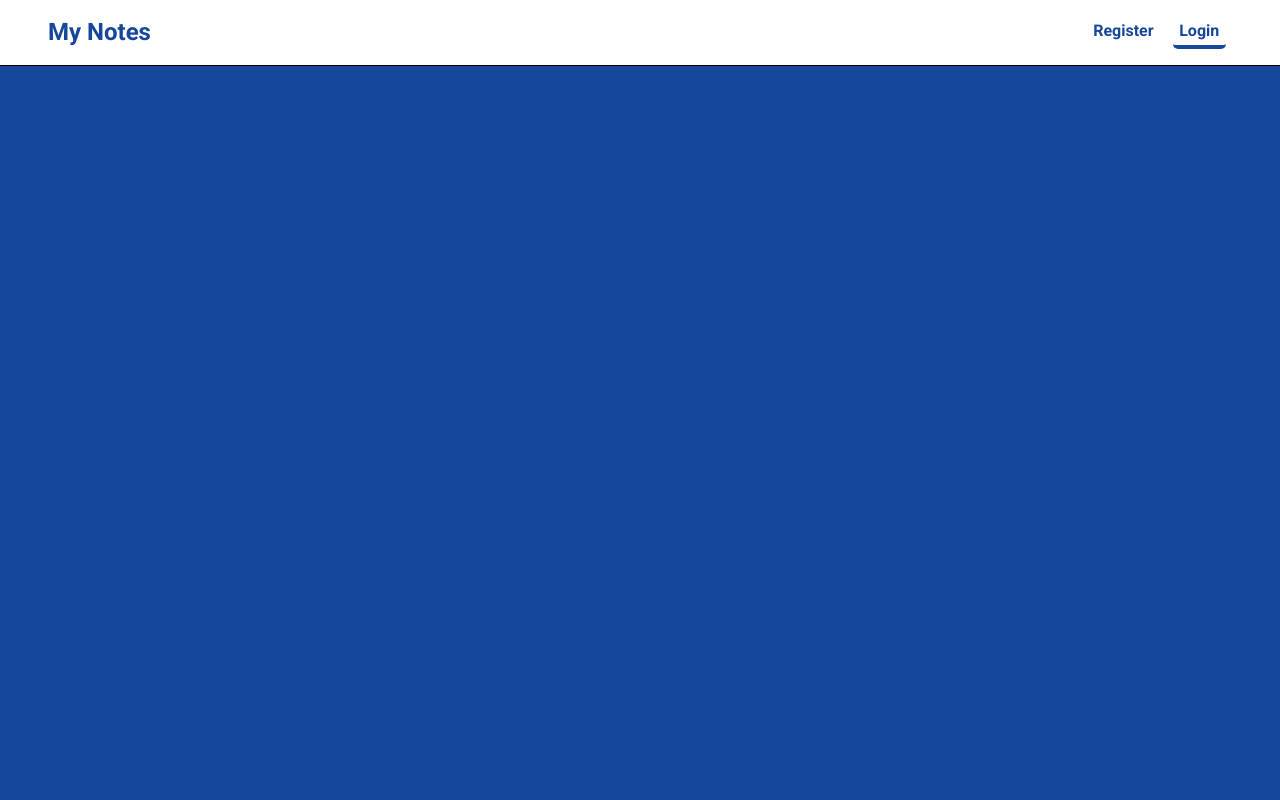
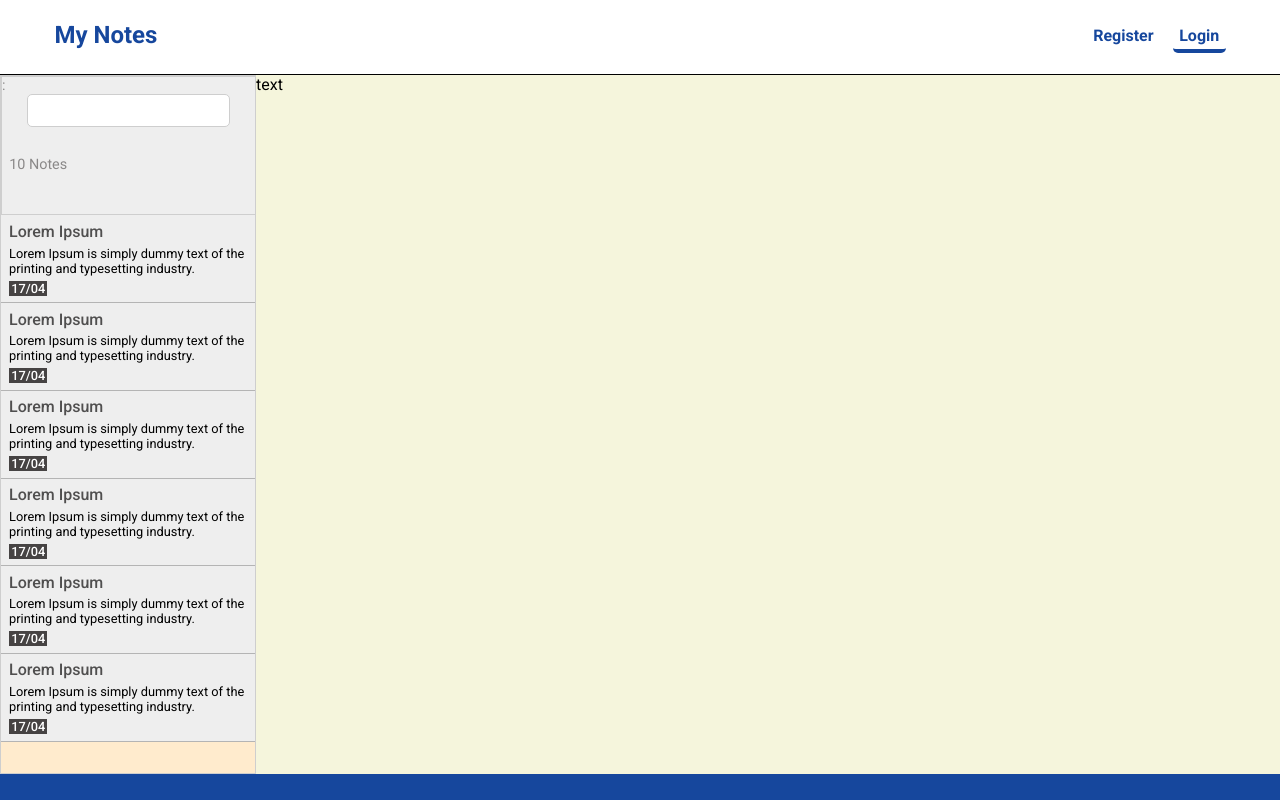
Before and after one commit to fabiopenha/MyNotes, a React (Create React App) app: page /notes in a window 1280 px wide. Built offline with nearby package versions, Linux system fonts and the light colour scheme.

Commit message:
Criação do menu aside com barra de rolagem dos notes

```diff
--- a/src/components/navbar/index.js
+++ b/src/components/navbar/index.js
@@ -4,7 +4,7 @@ import styles from './Navbar.module.css';
 const Navbar = () => (
     <nav className={styles.navbar}>
         <div className={styles.navbar_logo}>
-            <h2>My Notes</h2>
+            <Link to='/'><h2>My Notes</h2></Link>
         </div>
         <ul>
             <li>
--- a/src/components/pages/home/index.js
+++ b/src/components/pages/home/index.js
@@ -1,5 +1,6 @@
+import { Link } from 'react-router-dom';
 import styles from './Home.module.css';
-import presentation from '../../../presentation.png'
+import presentation from '../../../presentation.png';
 const Home = () => {
     return (
         <div className={styles.home_container}>
@@ -18,7 +19,7 @@ const Home = () => {
                     </p>
 
                     <div>
-                        <button>Register for free now</button>
+                        <Link to='/register'><button>Register for free now</button></Link>
                     </div>
                 </div>
 
--- a/src/components/pages/login/index.js
+++ b/src/components/pages/login/index.js
@@ -24,7 +24,7 @@ const Login = () => {
                     />
                     <div className={styles.btn_container}>
                         <span><Link to='/login'>Create an account or</Link></span>
-                        <Link to='/dashboard'><Button text='Login' /></Link>
+                        <Link to='/notes'><Button text='Login' /></Link>
                     </div>
                 </form>
             </div>
--- /dev/null
+++ b/src/components/pages/notes/Notes.module.css
@@ -0,0 +1,93 @@
+.notes_container {
+    top: 75px;
+    position: absolute;
+    width: 100%;
+    height: 87.4vh;
+    background-color: beige;
+    display: flex;
+}
+
+.notes_container .notes_aside {
+    width: 20%;
+    height: 100%;
+    background-color: blanchedalmond;
+    border: 1px solid #cecece;
+}
+
+.notes_container .main_content {
+    width: 100%;
+    height: 20%;
+    background-color: #EEEEEE;
+    color: #8a8888;
+    border: 1px solid #cecece;
+    border-right: none;
+}
+
+.notes_container .box_note {
+    display: flex;
+    align-items: center;
+    padding-bottom: 1em;
+}
+
+.notes_container input {
+    margin: 0 auto;
+    width: 80%;
+    margin-bottom: 1em;
+}
+
+.notes_container .time {
+    padding-left: .5em;
+    padding-bottom: .5em;
+    font-size: .9em;
+}
+
+.notes_container .allcards {
+    overflow-y: scroll;
+    height: 80%;
+}
+
+.notes_container .content_dynamic {
+    width: 100%;
+    background-color: #EEEEEE;
+    display: flex;
+    justify-content: flex-start;
+    flex-direction: column;
+    padding-left: .5em;
+    padding-bottom: .4em;
+    border-bottom: 1px solid rgb(180, 180, 180);
+    flex-wrap: wrap;
+    cursor: pointer;
+}
+
+.notes_container .content_dynamic:hover {
+    background-color: #d4d1d1;
+}
+
+.notes_container .title {
+    font-size: 1em;
+    font-weight: 500;
+    color:#504f4f ;
+    padding-top: .4em;
+    padding-bottom: .3em;
+}
+
+.notes_container .bodytext {
+    width: 100%;
+    font-size: .8em;
+    padding-bottom: .4em;
+}
+
+.notes_container span {
+    width: 3em;
+    font-size: .8em;
+    font-weight: 500;
+    color: white;
+    background-color: rgb(70, 67, 67);
+    display: flex;
+    align-items: center;
+    justify-content: center;
+}
+
+.notes_container ul {
+    list-style: none;
+}
--- /dev/null
+++ b/src/components/pages/notes/index.js
@@ -0,0 +1,84 @@
+import styles from '../notes/Notes.module.css';
+import Input from '../../../components/forms/Input'
+const Notes = () => {
+    return (
+        <aside className={styles.notes_container}>
+            <div className={styles.notes_aside}>
+                <div className={styles.main_content}>
+                    <div className={styles.box_note}><Input/></div>
+                    <div className={styles.time}><p>10 Notes</p></div>
+                </div>
+                <div className={styles.allcards}>
+                    <div className={styles.content_dynamic}>
+                        <p className={styles.title}>Lorem Ipsum</p>
+                        <div className={styles.bodytext}>
+                            <p>Lorem Ipsum is simply dummy text of the printing
+                            and typesetting industry.
+                            </p>
+                        </div>
+                        <span><p>17/04</p></span>
+                    </div>
+
+                    <div className={styles.content_dynamic}>
+                        <p className={styles.title}>Lorem Ipsum</p>
+                        <div className={styles.bodytext}>
+                            <p>Lorem Ipsum is simply dummy text of the printing
+                            and typesetting industry.
+                            </p>
+                        </div>
+                        <span><p>17/04</p></span>
+                    </div>
+                    <div className={styles.content_dynamic}>
+                        <p className={styles.title}>Lorem Ipsum</p>
+                        <div className={styles.bodytext}>
+                            <p>Lorem Ipsum is simply dummy text of the printing
+                            and typesetting industry.
+                            </p>
+                        </div>
+                        <span><p>17/04</p></span>
+                    </div>
+                    <div className={styles.content_dynamic}>
+                        <p className={styles.title}>Lorem Ipsum</p>
+                        <div className={styles.bodytext}>
+                            <p>Lorem Ipsum is simply dummy text of the printing
+                            and typesetting industry.
+                            </p>
+                        </div>
+                        <span><p>17/04</p></span>
+                    </div>
+                    <div className={styles.content_dynamic}>
+                        <p className={styles.title}>Lorem Ipsum</p>
+                        <div className={styles.bodytext}>
+                            <p>Lorem Ipsum is simply dummy text of the printing
+                            and typesetting industry.
+                            </p>
+                        </div>
+                        <span><p>17/04</p></span>
+                    </div>
+                    <div className={styles.content_dynamic}>
+                        <p className={styles.title}>Lorem Ipsum</p>
+                        <div className={styles.bodytext}>
+                            <p>Lorem Ipsum is simply dummy text of the printing
+                            and typesetting industry.
+                            </p>
+                        </div>
+                        <span><p>17/04</p></span>
+                    </div>
+
+                </div>
+
+            </div>
+
+
+
+
+            <div>
+                text
+            </div>
+        </aside>
+
+
+    )
+}
+
+export default Notes;
--- a/src/components/pages/register/index.js
+++ b/src/components/pages/register/index.js
@@ -30,7 +30,7 @@ const Register = () => {
                     />
                     <div className={styles.btn_container}>
                         <span><Link to='/login'>Login or</Link></span>
-                        <Link to='/dashboard'><Button text='Register'/></Link>
+                        <Link to='/notes'><Button text='Register'/></Link>
                     </div>
                 </form>
             </div>
--- a/src/components/routes/index.js
+++ b/src/components/routes/index.js
@@ -4,6 +4,7 @@ import Home from '../pages/home';
 import Container from '../container';
 import Register from "../pages/register";
 import Login from '../pages/login';
+import Notes from '../pages/notes';
 
 const RouterBrowser = () => {
     return (
@@ -17,6 +18,9 @@ const RouterBrowser = () => {
                 <Route path='/login' element={<Login />} />
             </Routes>
         </Container>
+        <Routes>
+            <Route path='/notes' element={<Notes />} />
+        </Routes>
   </BrowserRouter>
     )
 }
```
